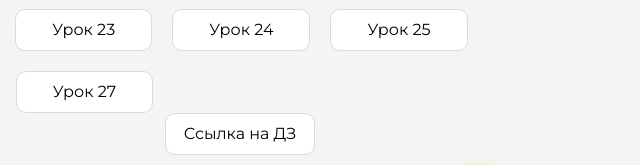
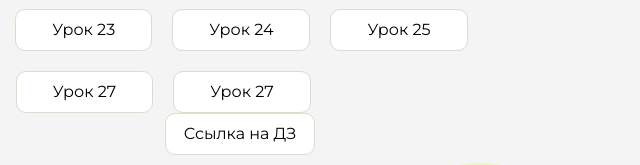
Before and after one commit to nrakov174-del/homwork, a plain HTML site: page index.html in a window 1280 px wide. Shown: the part 477-642 px from the top of the page, 598-1238 px from the left. Drawn offline with Linux system fonts and the light colour scheme.

Commit message:
Update index.html

```diff
--- a/index.html
+++ b/index.html
@@ -170,6 +170,9 @@
                    <li class="content__list-item">
                         <a href="js/index.html">Урок 27</a>
                    </li>
+                   <li class="content__list-item">
+                        <a href="todoApp/index.html">Урок 27</a>
+                   </li>
                 </ul>
             </div>
             <div class="content__block hidden" id="diplomBlock">
```
